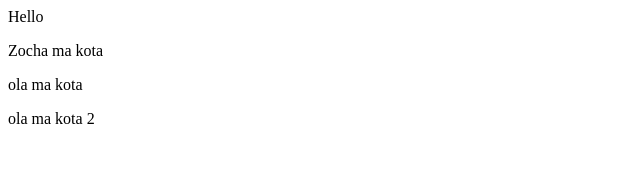
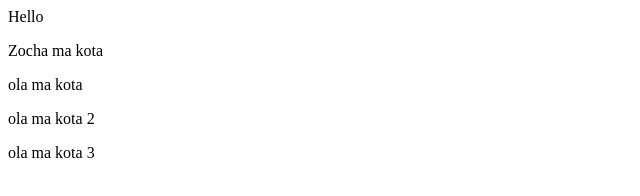
Before and after one commit to wirowka/demo_repo, a plain HTML site: page index.html in a window 1280 px wide. Shown: the whole page, without its empty margins (0-640 px from the left). Drawn offline with Linux system fonts and the light colour scheme.

Commit message:
stash #1

```diff
--- a/index.html
+++ b/index.html
@@ -3,3 +3,5 @@
 <p>ola ma kota</p>
 
 <p>ola ma kota 2</p>
+
+<p>ola ma kota 3</p>
```
